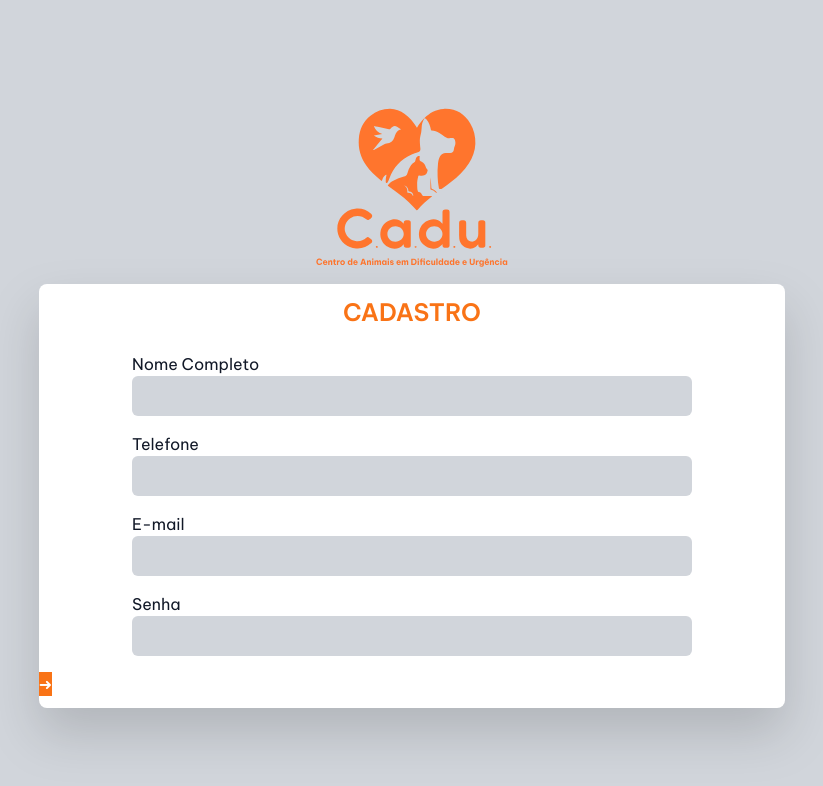
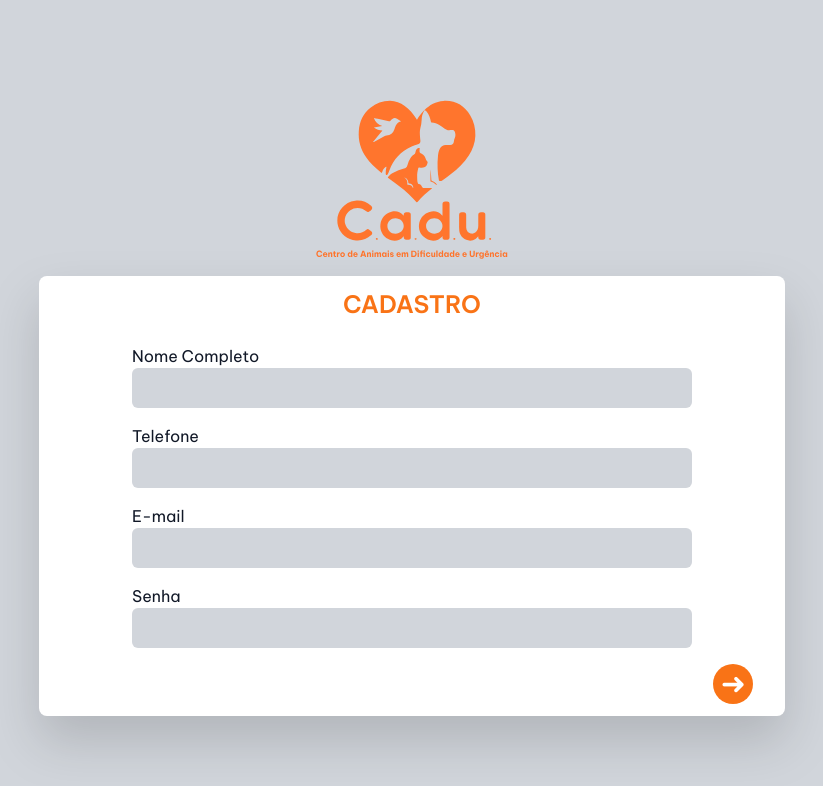
Before and after one commit to ThiagoH55/CADU-Project, a Next.js app: page /sign-up in a window 1280 px wide. Shown: the top 786 px of the page, without its empty margins (228-1051 px from the left). Built offline with nearby package versions, Linux system fonts and the light colour scheme.

Commit message:
Adding Next Bottnn Component

```diff
--- /dev/null
+++ b/src/app/components/bottons.tsx
@@ -0,0 +1,5 @@
+export default function RoundedNextButton() {
+    return (
+        <button className="text-3xl rounded-full text-white bg-orange-500 " type="submit" >&#10140; </button>
+    )
+}
--- a/src/app/sign-up/page.tsx
+++ b/src/app/sign-up/page.tsx
@@ -75,9 +75,9 @@ export default function SignUp() {
                         </div>
                     )}
 
-                    <div>
+                    <div className="flex justify-end mr-8">
 
-                        <button className="text-gray-900 mb-3 text-white bg-orange-500 font-[family-name:var(--font-be-vietnam-regular)]" type="submit" >&#10140; </button>
+                        <button className="text-3xl mb-3 size-10 rounded-full text-white bg-orange-500 " type="submit" >&#10140; </button>
 
                     </div>
 
```
